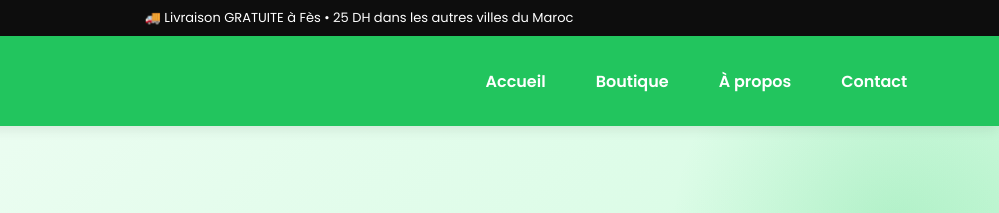
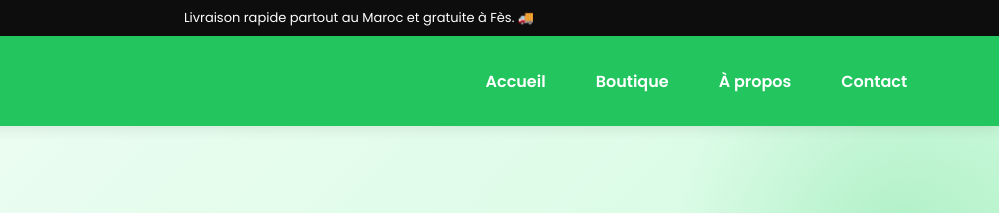
Before and after one commit to skamoraofficial-blip/Skamora, a plain HTML site: page À propos.html in a window 1280 px wide. Shown: the top 213 px of the page, 281-1280 px from the left. Drawn offline with Linux system fonts and the light colour scheme.

Commit message:
Update À propos.html

```diff
--- a/À propos.html
+++ b/À propos.html
@@ -29,8 +29,7 @@
   <body>
     <header>
       <div class="top-bar">
-        <p>
-          🚚 Livraison GRATUITE à Fès • 25 DH dans les autres villes du Maroc
+        <p>Livraison rapide partout au Maroc et gratuite à Fès. 🚚
         </p>
       </div>
       <nav class="navbar">
```
